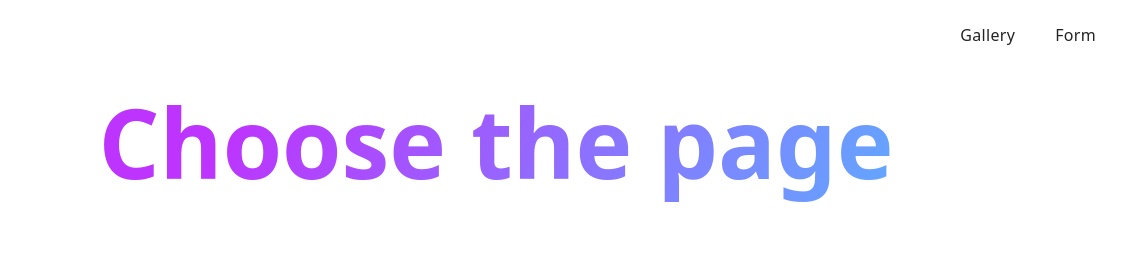
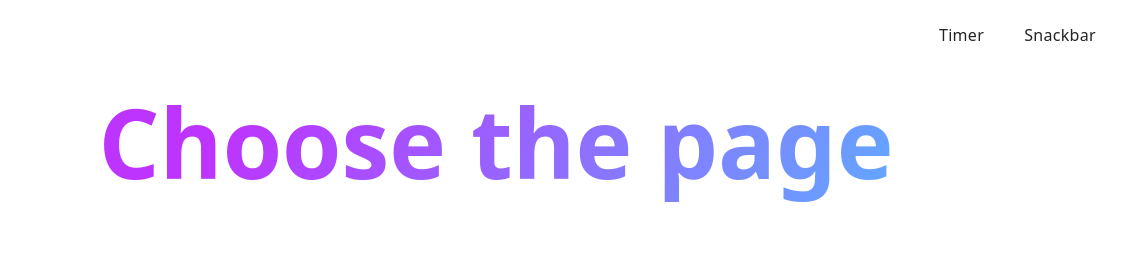
Before and after one commit to Ponomaleks/goit-advancedjs-hw-02, a plain HTML site: page index.html in a window 1280 px wide. Shown: the top 280 px of the page, 144-1280 px from the left. Drawn offline with Linux system fonts and the light colour scheme.

Commit message:
Deploying to gh-pages from @ Ponomaleks/goit-advancedjs-hw-02@aaac3b0fb36ff8d94d16d19894ce8c543026ab5d 🚀

```diff
--- a/index.html
+++ b/index.html
@@ -20,10 +20,10 @@
           <ul class="nav-list">
             <ul class="nav-list">
               <li class="nav-item">
-                <a class="nav-link" href="./1-timer.html">Gallery</a>
+                <a class="nav-link" href="1-timer.html">Timer</a>
               </li>
               <li class="nav-item">
-                <a class="nav-link" href="./2-snackbar.html">Form</a>
+                <a class="nav-link" href="2-snackbar.html">Snackbar</a>
               </li>
             </ul>
           </ul>
```
